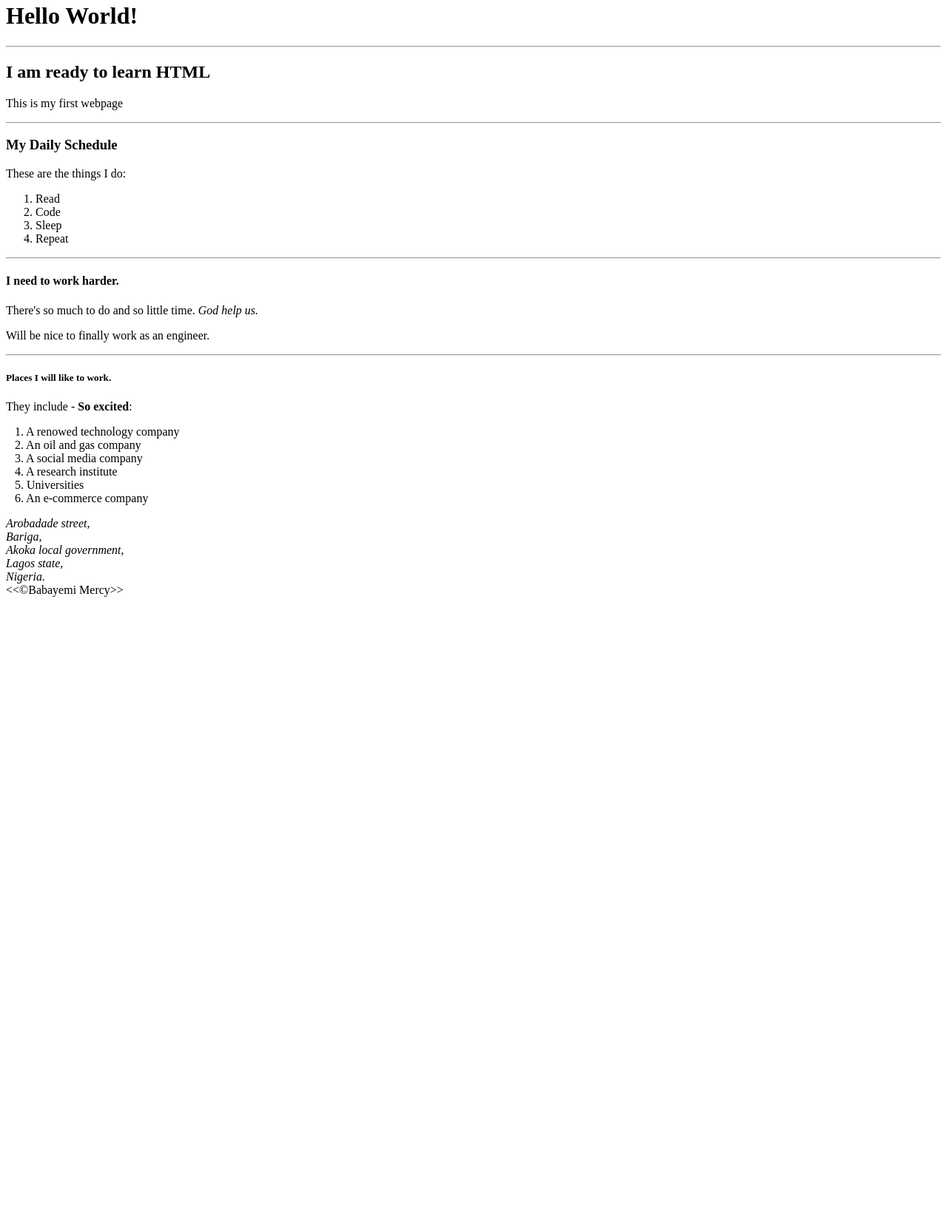
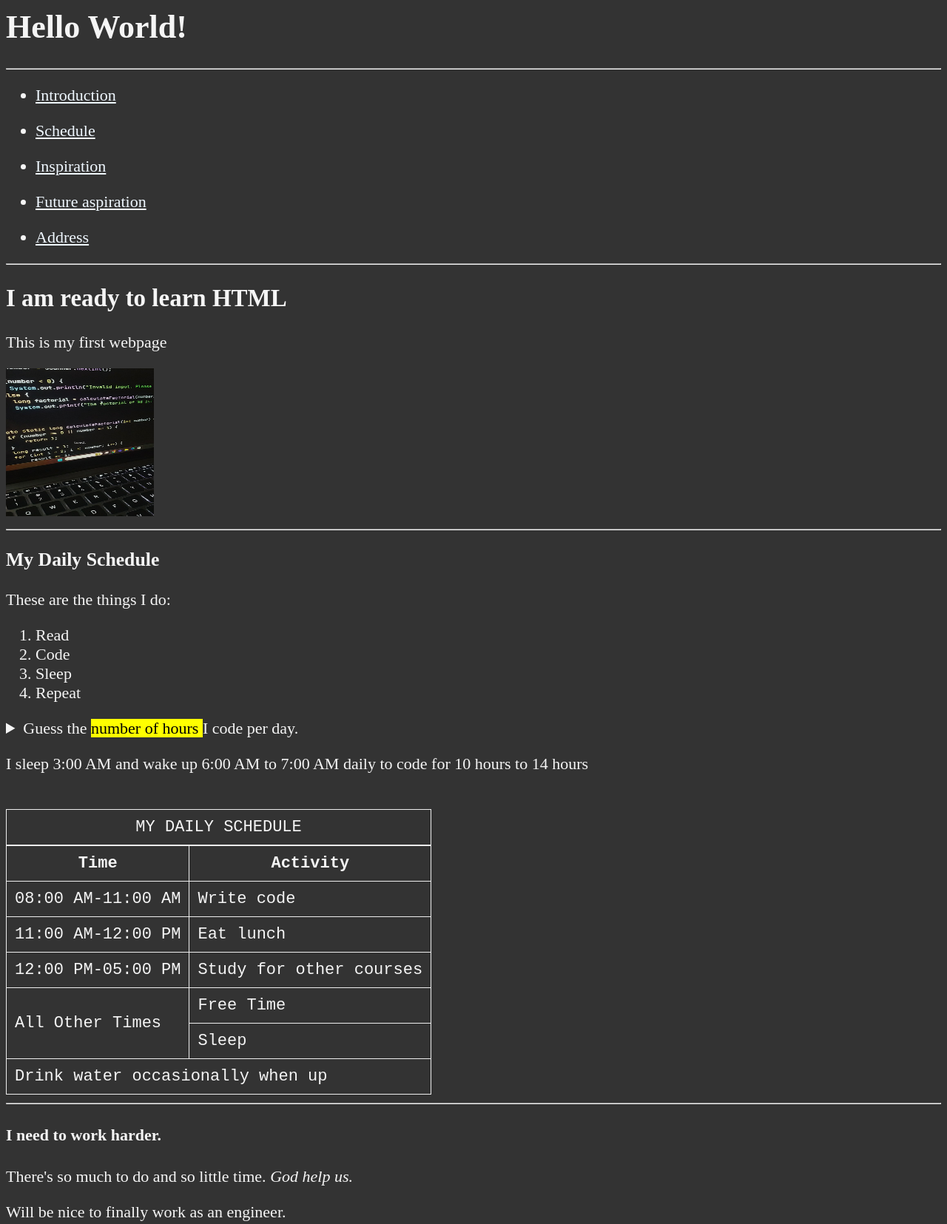
Before and after one commit to mercybabayemi/FrontendClass, a plain HTML site: page PersonalLearning/4HoursExercise/textbasics.html in a window 1280 px wide. Shown: the part 18-1673 px from the top of the page at 74% size. Before the commit the page ends 833 px from the top, so only its background shows below. Drawn offline with Linux system fonts and the light colour scheme.

Commit message:
html weekend practise

```diff
--- a/PersonalLearning/4HoursExercise/main.css
+++ b/PersonalLearning/4HoursExercise/main.css
@@ -5,3 +5,19 @@ body{
 background-color: #333;
 color: whitesmoke;
 }
+a{
+  color: aliceblue;yu
+}
+
+a:visited {
+  color:lightgray;
+}
+a:hover, a:active{
+  color: #eee;
+}
+table, tr, th, td, caption{
+  border: 1px solid #eee;
+  font-family: 'Courier New', Courier, monospace;
+  border-collapse: collapse;
+  padding: 0.5rem;
+}
--- a/PersonalLearning/4HoursExercise/textbasics.html
+++ b/PersonalLearning/4HoursExercise/textbasics.html
@@ -3,20 +3,77 @@
 
   <head>
     <meta charset="UTF-8">
-    <title>Text Basic TryOut</title>
+    <meta name="author" content="Mercy Babayemi">
+    <meta name="description" content="This page contains my learning exercise.">
+    <title>My first Web page</title>
+    <link rel="icon" href="HTML-Blog-Cover.png" type="image/x-icon">
+    <link rel="stylesheet" href="main.css" type="text/css">
   </head>
 
   <body>
+    <header>
     <h1>Hello World!</h1>
 
     <hr>
 
-    <h2>I am ready to learn HTML</h2>
-    <p>This is my first webpage</p>
+    <nav>
+
+      <ul>
+        <li>
+      <a href="#Introduction">
+          Introduction
+      </a>
+        </li>
+      </ul>
+
+      <ul>
+        <li>
+      <a href="#Schedule">
+          Schedule
+      </a>
+        </li>
+      </ul>
+
+      <ul>
+        <li>
+      <a href="#Inspiration">
+          Inspiration
+      </a>
+        </li>
+      </ul>
+
+      <ul>
+        <li>
+      <a href="#Future work">
+          Future aspiration
+      </a>
+        </li>
+      </ul>
+
+      <ul>
+        <li>
+      <a href="#Address">
+          Address
+      </a>
+        </li>
+      </ul>
+    </nav>
+  </header>
 
     <hr>
 
+    <main>
+    <article id="Introduction">
+    <h2>I am ready to learn HTML</h2>
+    <p>This is my first webpage</p>
+    <img src="img/coder things.jpg" alt="Coding image" title="Code image" width="200" height="200">
+    </article>
+
+    <hr>
+
+    <article id="Schedule">
     <h3>My Daily Schedule</h3>
+    <section>
     <p>These are the things I do:</p>
     <ol>
       <li>Read</li>
@@ -24,16 +81,78 @@
       <li>Sleep</li>
       <li>Repeat</li>
     </ol>
+    <aside>
+      <details>
+        <summary>
+          Guess the <mark> number of hours </mark> I code per day.
+          <p>I sleep <time datetime="3:00 AM">3:00 AM</time> and wake up <time datetime="6:00 AM">6:00 AM</time> to <time datetime="7:00 AM">7:00 AM</time> daily to code for <time datetime="PT10H">10 hours</time> to <time datetime="PT14H">14 hours</time></p>
+        </summary>
+      </details>
+    </aside>
 
+    <br>
+    <table>
+      <caption>MY DAILY SCHEDULE</caption>
+      <thead>
+      <tr>
+        <th>Time</th>
+        <th>Activity</th>
+      </tr>
+      </thead>
+      <tbody>
+      <tr>
+        <td>
+          <time datetime="8:00">08:00 AM</time>-<time datetime="11:00">11:00 AM</time>
+        </td>
+        <td>Write code</td>
+      </tr>
+      <tr>
+        <td>
+          <time datetime="11:00">11:00 AM</time>-<time datetime="12:00">12:00 PM</time>
+        </td>
+        <td>Eat lunch</td>
+      </tr>
+      <tr>
+        <td>
+          <time datetime="12:00">12:00 PM</time>-<time datetime="5:00">05:00 PM</time>
+        </td>
+        <td>Study for other courses</td>
+      </tr>
+      <tr>
+        <td rowspan="2">All Other Times</td>
+        <td >Free Time</td>
+      </tr>
+      <tr>
+        <td>Sleep</td>
+      </tr>
+    </tbody>
+    <tfoot>
+      <td colspan="2">Drink water occasionally when up</td>
+    </tfoot>
+    </table>
+  </section>
+  </article>
 
     <hr>
 
+    <article id="Inspiration">
     <h4>I need to work harder.</h4>
     <p>There's so much to do and so little time. <em>God help us.</em></p>
     <p>Will be nice to finally work as an engineer.</p>
+    </article>
 
     <hr>
+
+    <article id="Future work">
     <h5>Places I will like to work.</h5>
+
+    <figure>
+      <img src="img/image.png" alt="A lady coding" title="coder" width="250" height="250" loading="lazy">
+      <figcaption>
+        coding at desk
+      </figcaption>
+    </figure>
+
     <p>They include - <strong>So excited</strong>: </p>
     <p>&nbsp;&nbsp;&nbsp;1. A renowed technology company
       <br>&nbsp;&nbsp;&nbsp;2. An oil and gas company
@@ -42,14 +161,26 @@
       <br>&nbsp;&nbsp;&nbsp;5. Universities
       <br>&nbsp;&nbsp;&nbsp;6. An e-commerce company
     </p>
+    </article>
+  </main>
 
+  <footer>
+    <article id="Address">
     <address>Arobadade street,
       <br>Bariga,
       <br>Akoka local government,
       <br>Lagos state,
       <br>Nigeria.
     </address>
-    &lt;&lt;&copy;Babayemi Mercy&gt;&gt;
+    <p> &lt;&lt;&copy; <a href="about.html">Babayemi Mercy</a>&gt;&gt;</p>
+
+  </article>
+
+  </footer>
+
+    <p>
+      <a href="#">Back to top</a>
+    </p>
   </body>
 
 </html>
```
Also changed, not shown: PersonalLearning/4HoursExercise/about.html (added, +44 -0 lines), PersonalLearning/4HoursExercise/addlink.html (+25 -0 lines), PersonalLearning/4HoursExercise/indexbegin.html (+1 -0 lines), PersonalLearning/4HoursExercise/img/coder things.jpg (added), PersonalLearning/4HoursExercise/img/image.png (added).
